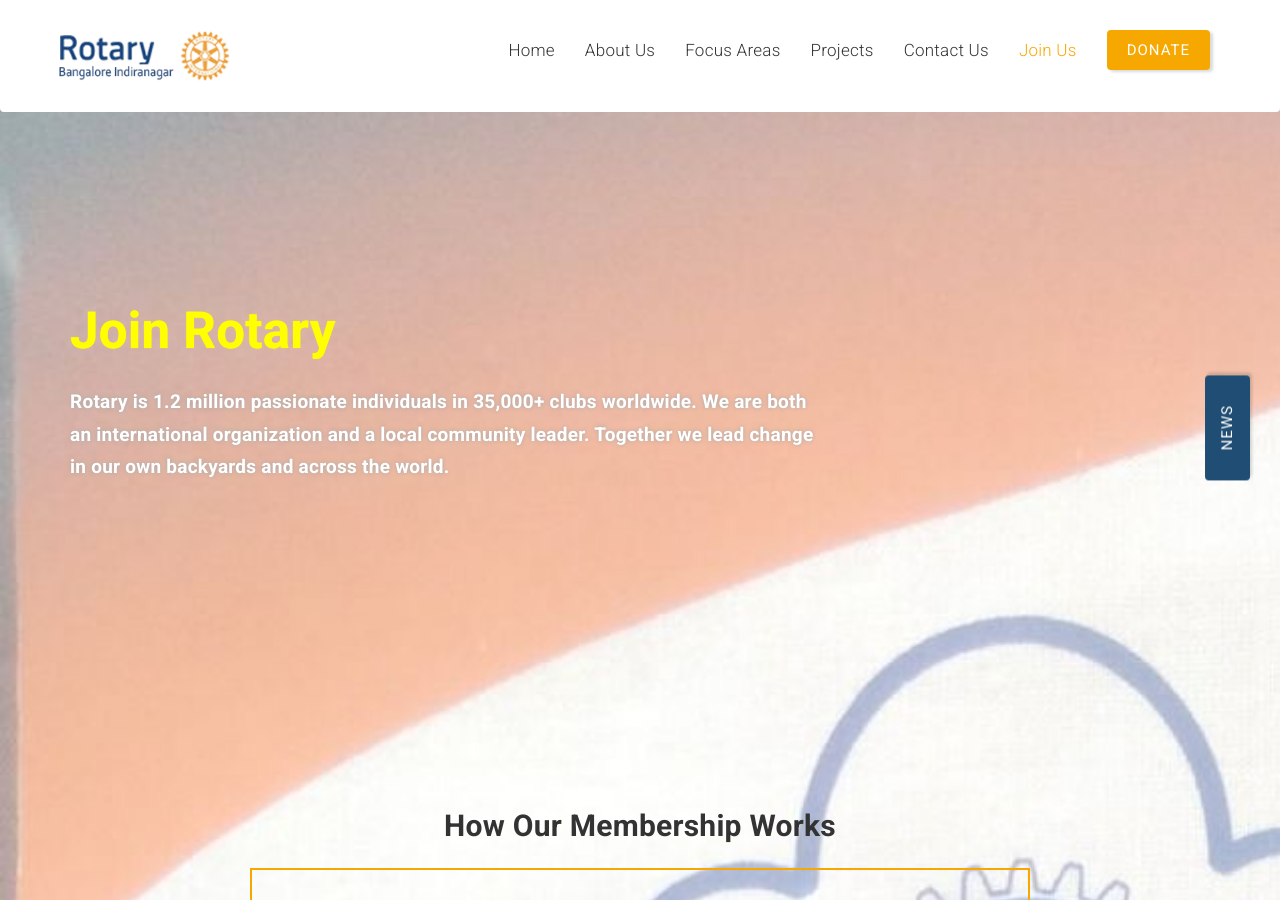
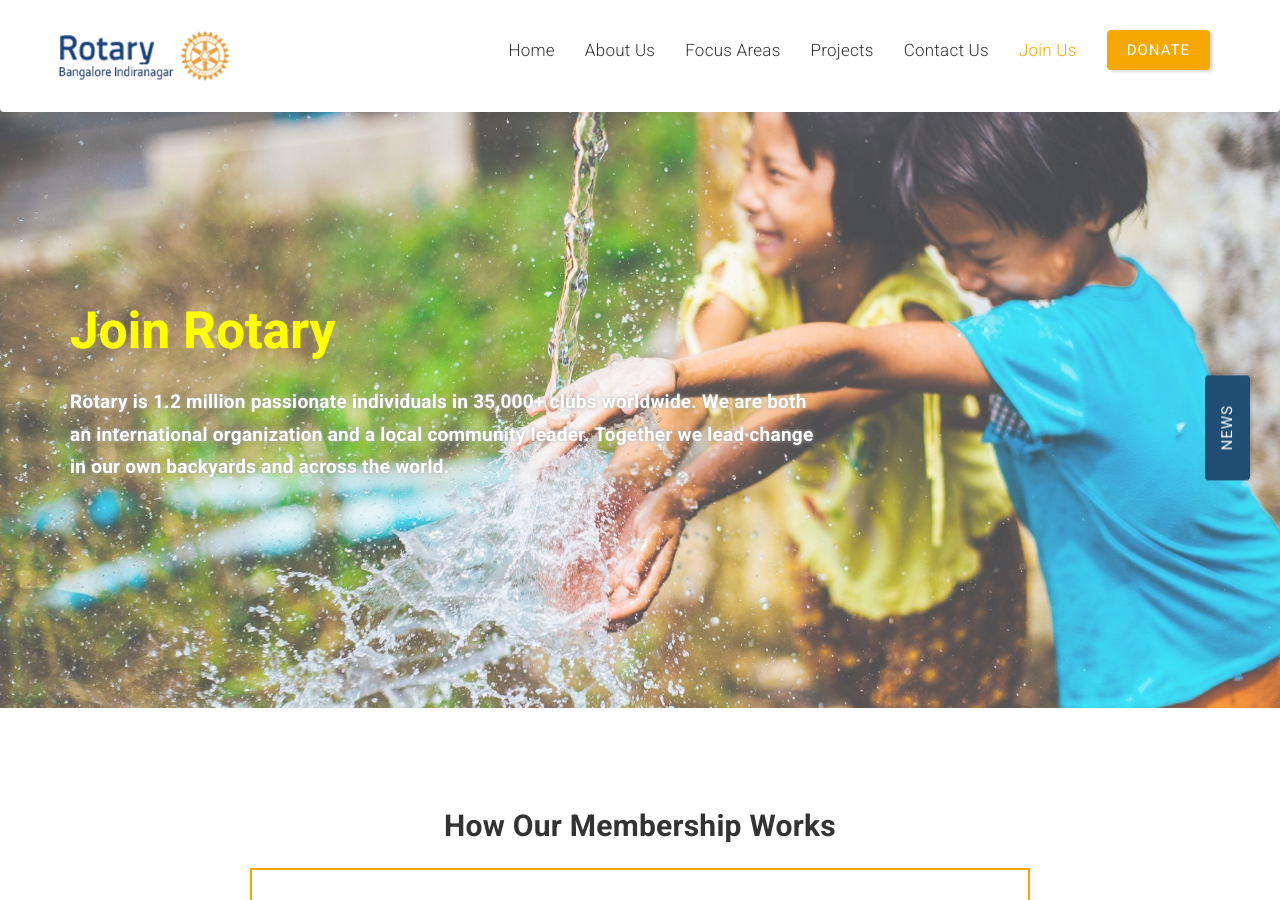
Before and after one commit to sharathdt/rtry, a Jekyll site: the page built from join-us.html, in a window 1280 px wide and 900 px high. Built offline with Jekyll 4.4.1, drawn with Linux system fonts in a browser that asks for light colours; some web fonts are replaced.

Commit message:
join us fix

```diff
--- a/_includes/intro.html
+++ b/_includes/intro.html
@@ -15,8 +15,8 @@
 
        <section class="pt-100">
            <div class="owl-carousel owl-theme pt-100">
+
                 <div class="item" style="background-image: url({{site.baseurl}}/images/slideshow/Together-We-Can.jpg); background-blend-mode: soft-light">
-
                 </div>
 
            </div>
--- a/join-us.html
+++ b/join-us.html
@@ -2,9 +2,8 @@
 layout: default
 permalink: /join-us/
 ---
-<div style="background-image: url({{site.baseurl}}/images/rotary-indiranagar-flag-light.jpg); background-repeat: no-repeat; background-size: cover;">
-<!-- <section class="hero-3" style="background-image: url({{site.baseurl}}/images/join-us.jpg); background-blend-mode: soft-light;"> -->
-<section class="hero-3" >
+<!-- <div style="background-image: url({{site.baseurl}}/images/rotary-indiranagar-flag-light.jpg); background-repeat: no-repeat; background-size: cover;"> -->
+<section class="hero-3" style="background-image: url({{site.baseurl}}/images/join-us.jpg); background-blend-mode: soft-light;">
    <div class="container">
       <div class="row">
          <div class="col-md-8">
@@ -25,7 +24,7 @@
                <div class="u-container u-width-8">
 
                   <h2 class="-alternate -centered heading-h3" style="text-align: center;">How our membership works</h2>
-                 <!--  <div class="row join-us-intro">
+                 <div class="row join-us-intro">
                   <div class="col-md-6">
                   <p>Rotary club members are men and women of all ages and professional backgrounds who use their talents, skills, and energy to improve the lives of people in communities at home and around the world.</p>
                   <p>Membership in a Rotary club is by invitation only. We want to make sure you join a club that best fits your passion and perspective.
@@ -34,13 +33,13 @@
                    <div class="col-md-6 text-center">
                       <img width="230" src="{{site.baseurl}}/images/rotary-indiranagar-flag.jpg" alt="rotary indiranagar flag">
                   </div>
+                   </div>
+
+                  <!--  <div class="row join-us-intro">
+                       <p>Rotary club members are men and women of all ages and professional backgrounds who use their talents, skills, and energy to improve the lives of people in communities at home and around the world.</p>
+                                     <p>Membership in a Rotary club is by invitation only. We want to make sure you join a club that best fits your passion and perspective.
+                                     </p><p>We can connect you with a club that's right for you and make it easy to get involved and on your way to membership immediately.</p>
                    </div> -->
-
-                   <div class="row join-us-intro">
-                       <p>Rotary club members are men and women of all ages and professional backgrounds who use their talents, skills, and energy to improve the lives of people in communities at home and around the world.</p>
-                  <p>Membership in a Rotary club is by invitation only. We want to make sure you join a club that best fits your passion and perspective.
-                  </p><p>We can connect you with a club that's right for you and make it easy to get involved and on your way to membership immediately.</p>
-                   </div>
 
                   <div class="timeline -blue" data-module="in-view" data-offset="50%" data-is="visible">
                      <div class="block-content t-block-teal l-block-spacing">
```
Also changed, not shown: 1 other file.
